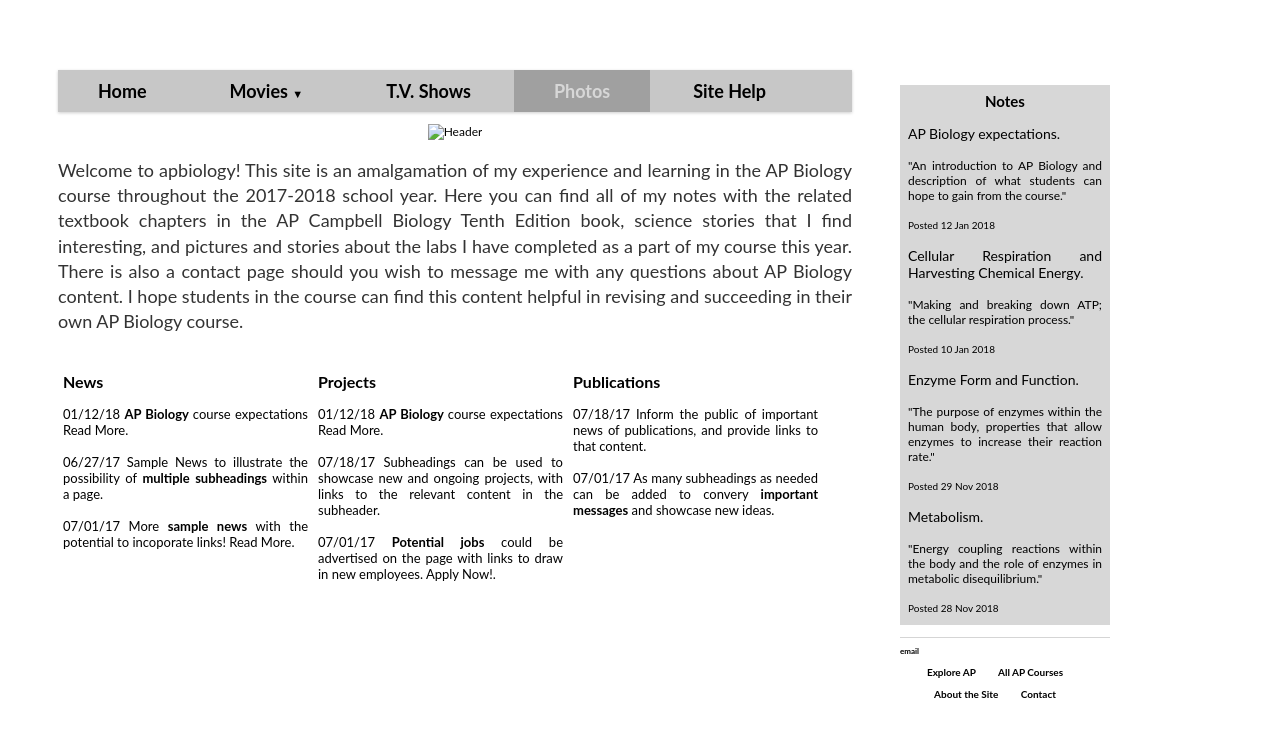
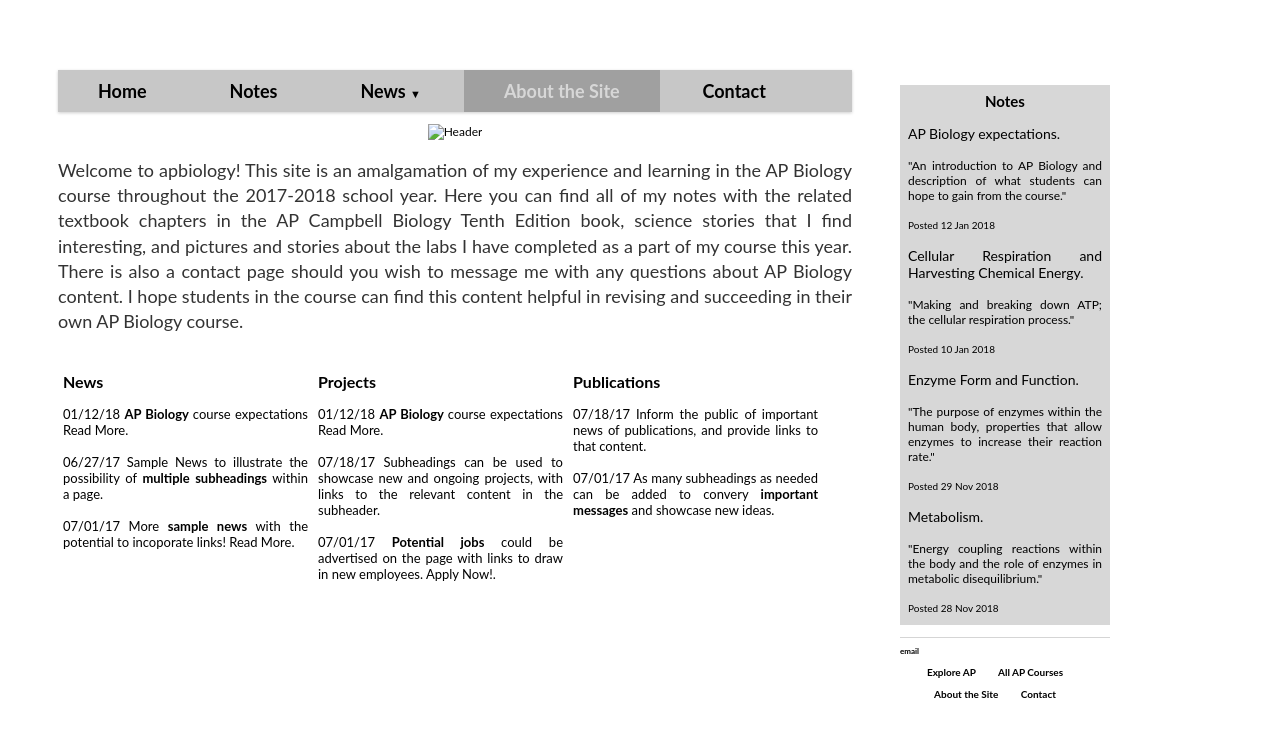
Before and after one commit to meganscarlett/meganscarlett.github.io, a Jekyll site: the page built from index.html, in a window 1280 px wide. Shown: the top 737 px of the page. Built offline with Jekyll 4.4.1, drawn with Linux system fonts in a browser that asks for light colours.

Commit message:
Update default.html

```diff
--- a/_layouts/default.html
+++ b/_layouts/default.html
@@ -14,20 +14,20 @@
 <div class="menu-wrap">
     <nav class="menu">
         <ul class="clearfix">
-            <li><a href="#">Home</a></li>
+            <li><a href="/">Home</a></li>
+	    <li><a href="/notes">Notes</a></li>
             <li>
-                <a href="#">Movies <span class="arrow">&#9660;</span></a>
+                <a href="#">News <span class="arrow">&#9660;</span></a>
 
                 <ul class="sub-menu">
-                    <li><a href="#">In Cinemas Now</a></li>
-                    <li><a href="#">Coming Soon</a></li>
-                    <li><a href="#">On DVD/Blu-ray</a></li>
-                    <li><a href="#">Showtimes &amp; Tickets</a></li>
+                    <li><a href="https://www.scientificamerican.com/">Scientific American</a></li>
+                    <li><a href="https://www.sciencenews.org/">Science News</a></li>
+                    <li><a href="http://www.sciencemag.org/news/latest-news">Science Mag</a></li>
+                    <li><a href="https://www.nature.com/nature/">Nature</a></li>
                 </ul>
             </li>
-            <li><a href="#">T.V. Shows</a></li>
-            <li class="current-item"><a href="#">Photos</a></li>
-            <li><a href="#">Site Help</a></li>
+            <li class="current-item"><a href="#">About the Site</a></li>
+            <li><a href="/contact">Contact</a></li>
         </ul>
     </nav>
 </div>
```
